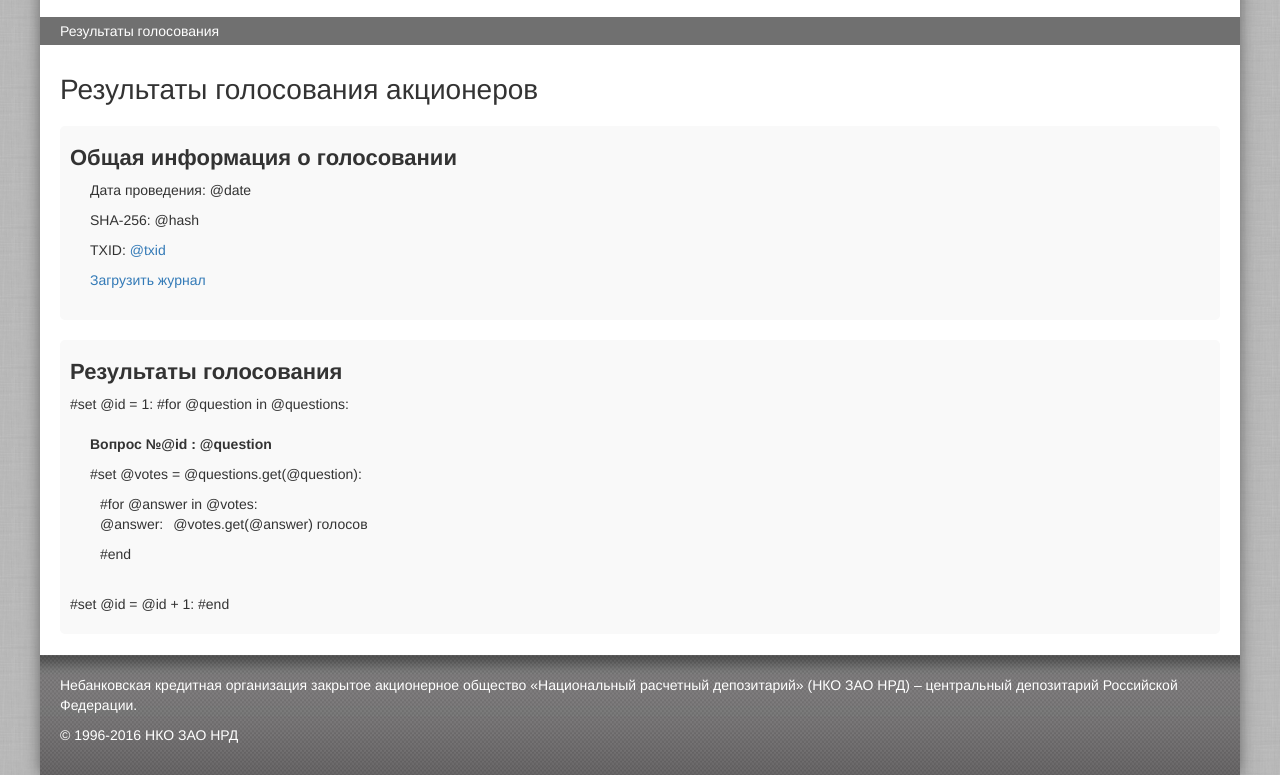
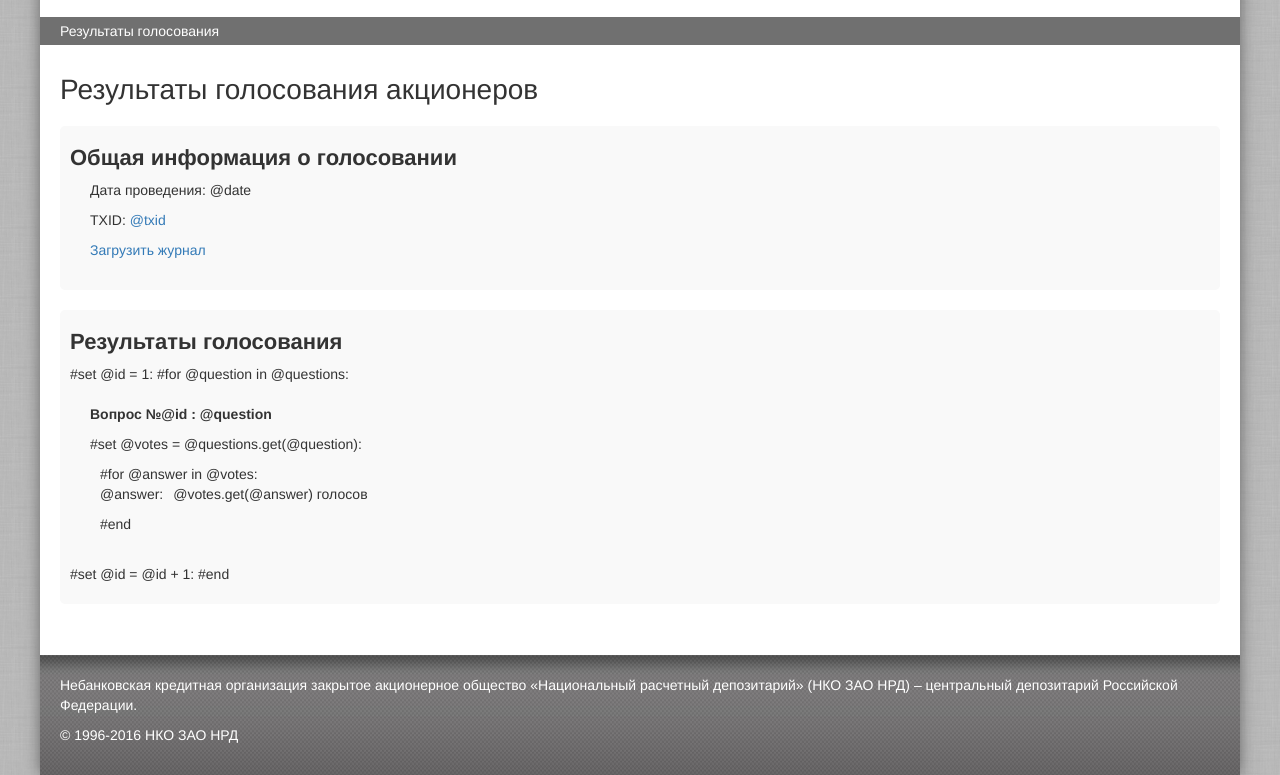
Before and after one commit to igorbarinov/acronis-nsd-scripts, a website: page reports/templates/report.html in a window 1280 px wide. Shown: the part 113-888 px from the top of the page. Drawn offline with Linux system fonts and the light colour scheme; files that its build step writes are made by us from their sources; files whose address does not match are found by name.

Commit message:
Fixed report

```diff
--- a/reports/templates/report.html
+++ b/reports/templates/report.html
@@ -36,7 +36,6 @@
         <div class="voting-info">
           <h2>Общая информация о голосовании</h2>
           <p>Дата проведения: @date</p>
-          <p>SHA-256: @hash</p>
           <p>TXID: <a href="https://insight.bitpay.com/tx/@{txid}" target="_blank">@txid</a></p>
           <p><a href="raw/journal.json">Загрузить журнал</a></p>
         </div>
```
